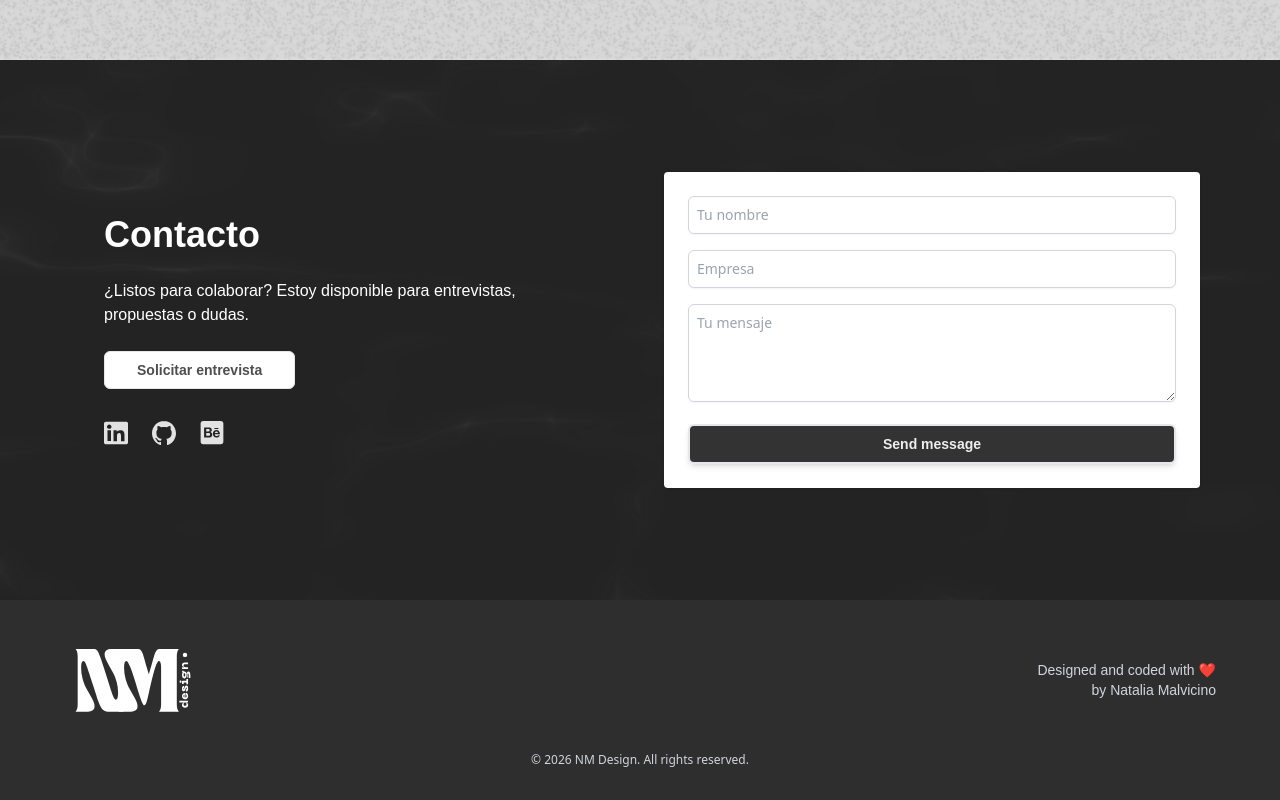
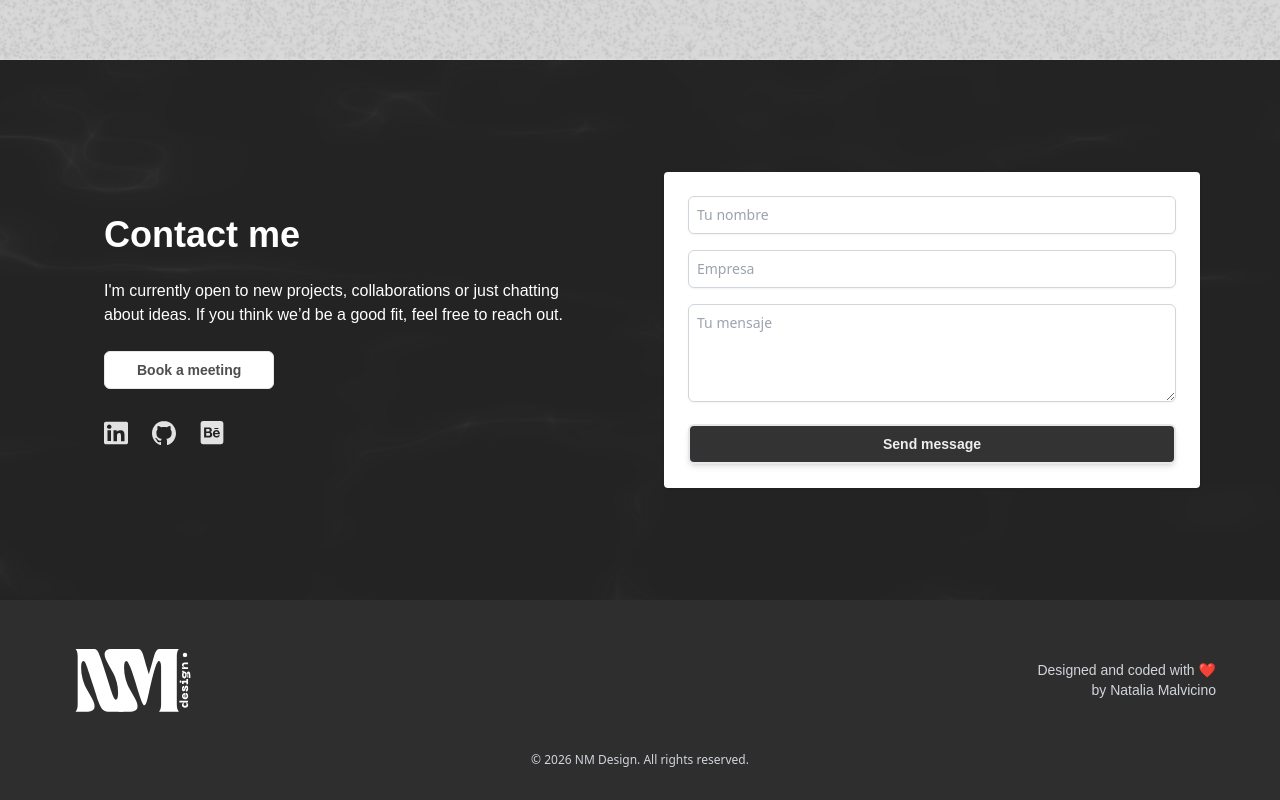
Before and after one commit to nmalvicino/portfolio, a React (Vite) app: page / in a window 1280 px wide. Shown: the part 5784-6584 px from the top of the page. Built offline with nearby package versions, Linux system fonts and the light colour scheme.

Commit message:
fix for images 2

```diff
--- a/src/components/ui/contact/ContactMeLeft.tsx
+++ b/src/components/ui/contact/ContactMeLeft.tsx
@@ -4,11 +4,11 @@ export default function ContactMeLeft() {
   return (
     <div className='flex-1 flex flex-col justify-center items-start space-y-6 p-6 text-white'>
       <h2 className='font-epilogue text-3xl md:text-4xl font-bold text-center text-white'>
-        Contacto
+        Contact me
       </h2>
       <p className='font-epilogue text-base font-medium'>
-        ¿Listos para colaborar? Estoy disponible para entrevistas, propuestas o
-        dudas.
+        I'm currently open to new projects, collaborations or just chatting
+        about ideas. If you think we’d be a good fit, feel free to reach out.
       </p>
       <div>
         <a
@@ -17,7 +17,7 @@ export default function ContactMeLeft() {
           rel='noopener noreferrer'
           className='inline-block px-8 py-2 font-epilogue border font-semibold text-sm bg-white text-ink/80 rounded-md hover:bg-transparent hover:border-ink-alt hover:text-ink-alt  transition'
         >
-          Solicitar entrevista
+          Book a meeting
         </a>
       </div>
       <div className='flex items-center space-x-6 pt-2'>
--- a/src/components/ui/hero/HeroSection.jsx
+++ b/src/components/ui/hero/HeroSection.jsx
@@ -52,7 +52,7 @@ export default function HeroBanner() {
             selected === key ? (
               <motion.img
                 key={key}
-                src={`/backgrounds/${key}.jpg`}
+                src={`backgrounds/${key}.jpg`}
                 initial={{ opacity: 0 }}
                 animate={{ opacity: 0.15 }}
                 exit={{ opacity: 0 }}
--- a/src/components/ui/projects/ProjectsPage.tsx
+++ b/src/components/ui/projects/ProjectsPage.tsx
@@ -23,7 +23,7 @@ export default function ProjectsPage() {
     const toolsData = project.tools.map((tool, index) => ({
       id: index,
       name: tool,
-      image: `/icons/${tool.toLowerCase().replace(/\s+/g, '-')}.svg`,
+      image: `icons/${tool.toLowerCase().replace(/\s+/g, '-')}.svg`,
     }));
 
     return {
@@ -126,10 +126,10 @@ export default function ProjectsPage() {
                   {/* View on Behance Button */}
                   {(() => {
                     const selectedProject = projects.find((project) =>
-                      project.images?.includes(selectedImage)
+                      project.images?.includes(selectedImage),
                     );
                     const imageIndex = selectedProject?.images?.indexOf(
-                      selectedImage || ''
+                      selectedImage || '',
                     );
                     const behanceLink =
                       selectedProject?.behanceLinks?.[imageIndex || 0];
```
